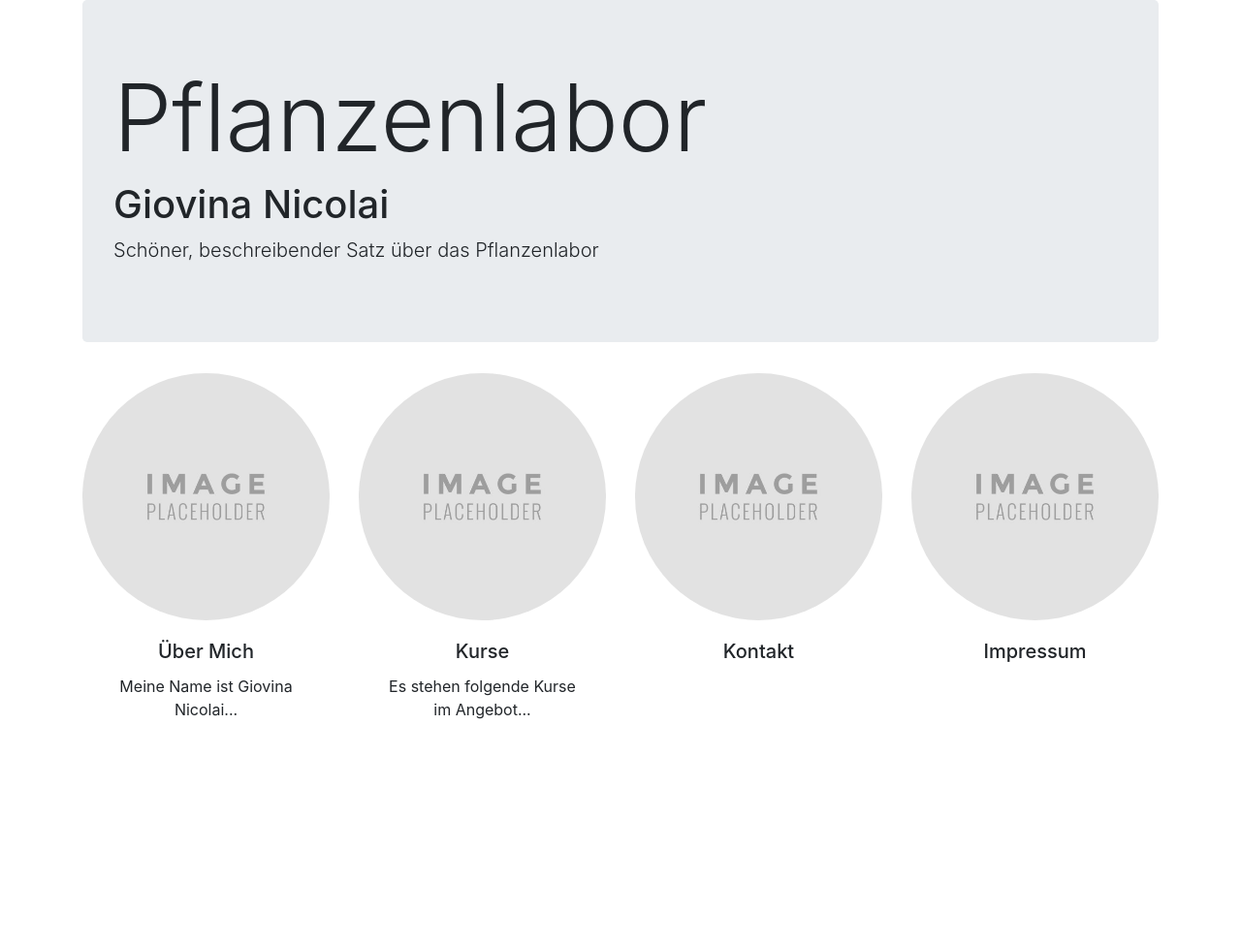
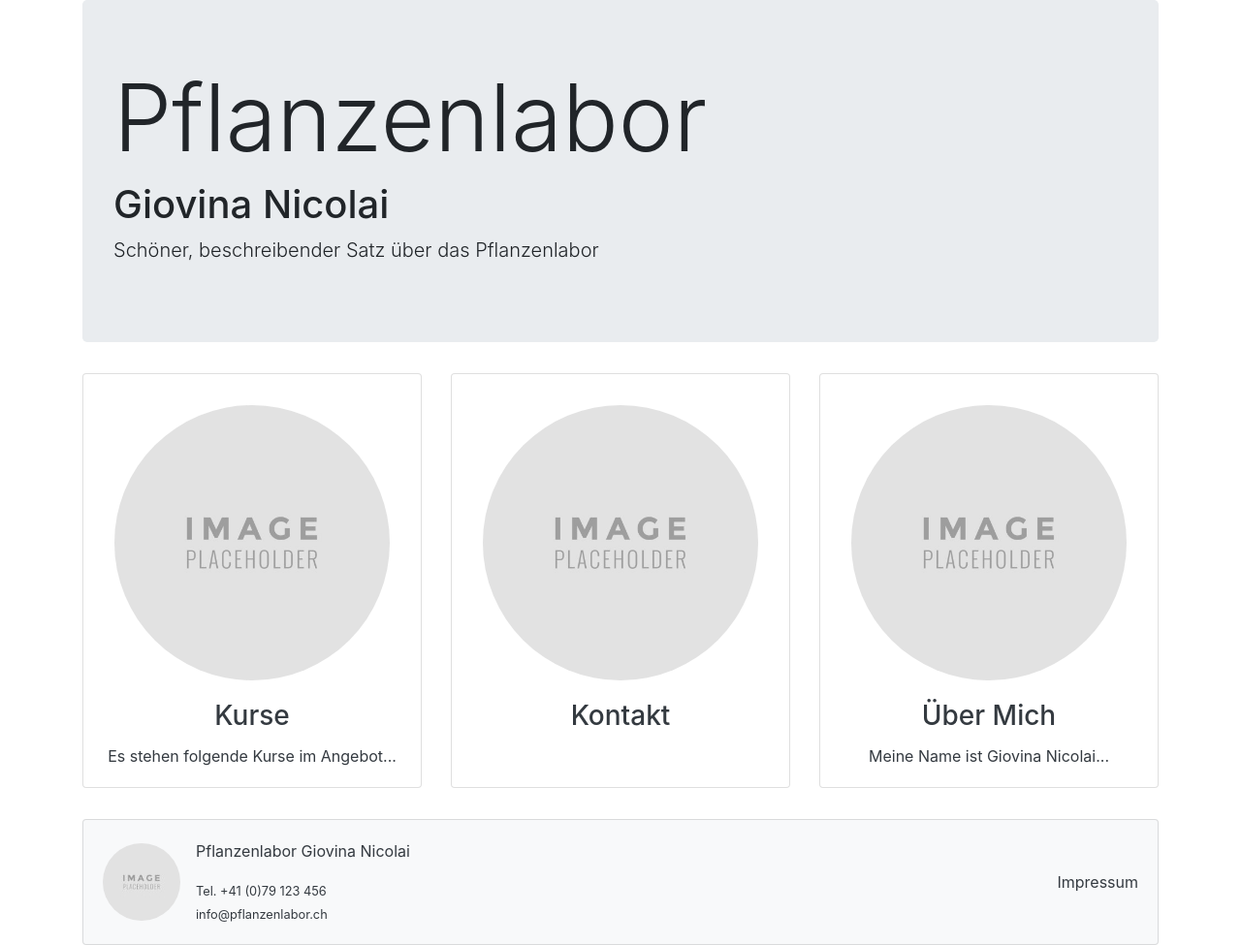
Before and after one commit to moiri/pflanzenlabor, a PHP site: page / in a window 1280 px wide. Shown: the whole page at 97% size. Before the commit the page ends 742 px from the top, so only its background shows below. Run offline with PHP 8.4, Linux system fonts and the light colour scheme.

Commit message:
first version of front page

```diff
--- a/css/main.css
+++ b/css/main.css
@@ -1,4 +1,18 @@
-.card {
-    border: none;
-    cursor: pointer;
+.card-link a {
+    text-decoration: none;
 }
+.card-link a img{
+    padding:2rem;
+    margin-bottom:-2rem;
+}
+
+a {
+}
+
+.card-link:hover {
+    border-color:#343a40;
+}
+
+.footer {
+    margin-top: 2rem;
+}
--- a/index.html
+++ b/index.html
@@ -16,6 +16,7 @@
 </head>
 <body>
 <div class="container-fluid">
+    <div class="row">
         <div class="container">
             <div class="jumbotron">
                 <h1 class="display-1">Pflanzenlabor</h1>
@@ -23,32 +24,55 @@
                 <p class="lead">Sch&ouml;ner, beschreibender Satz &uuml;ber das Pflanzenlabor</p>
             </div>
         </div>
+    </div>
+    <div class="row">
         <div class="container">
             <div class="card-deck text-center">
-            <div id="link-mich" class="card">
+                <div id="link-kurse" class="card card-link">
+                    <a class="text-dark" href="#">
                         <img class="card-img-top rounded-circle" src="./img/placeholder.jpg" alt="Photo Giovina Nicolai">
                         <div class="card-body">
-                    <h5 class="card-title">&Uuml;ber Mich</h5>
+                            <h3 class="card-title">Kurse</h3>
+                            <p class="card-text">Es stehen folgende Kurse im Angebot...</p>
+                        </div>
+                    </a>
+                </div>
+                <div id="link-kontakt" class="card card-link">
+                    <a class="text-dark" href="#">
+                        <img class="card-img-top rounded-circle" src="./img/placeholder.jpg" alt="Photo Giovina Nicolai">
+                        <div class="card-body">
+                            <h3 class="card-title">Kontakt</h3>
+                        </div>
+                    </a>
+                </div>
+                <div id="link-mich" class="card card-link">
+                    <a class="text-dark" href="#">
+                        <img class="card-img-top rounded-circle" src="./img/placeholder.jpg" alt="Photo Giovina Nicolai">
+                        <div class="card-body">
+                            <h3 class="card-title">&Uuml;ber Mich</h3>
                             <p class="card-text">Meine Name ist Giovina Nicolai...</p>
                         </div>
-            </div>
-            <div id="link-kurse" class="card">
-                <img class="card-img-top rounded-circle" src="./img/placeholder.jpg" alt="Photo Giovina Nicolai">
-                <div class="card-body">
-                    <h5 class="card-title">Kurse</h5>
-                    <p class="card-text">Es stehen folgende Kurse im Angebot...</p>
+                    </a>
                 </div>
             </div>
-            <div id="link-kontakt" class="card">
-                <img class="card-img-top rounded-circle" src="./img/placeholder.jpg" alt="Photo Giovina Nicolai">
-                <div class="card-body">
-                    <h5 class="card-title">Kontakt</h5>
         </div>
     </div>
-            <div id="link-impressum" class="card">
-                <img class="card-img-top rounded-circle" src="./img/placeholder.jpg" alt="Photo Giovina Nicolai">
-                <div class="card-body">
-                    <h5 class="card-title">Impressum</h5>
+    <div class="row">
+        <div class="container footer">
+            <div class="card bg-light rounded">
+                <div class="col card-body text-dark">
+                    <div class="row align-items-center">
+                        <div class="col">
+                            <div class="media">
+                            <img class="middle float-left mr-3 align-self-center rounded-circle" src="./img/placeholder_logo.jpg" alt="Logo">
+                            <div class="media-body">
+                            <p>Pflanzenlabor Giovina Nicolai</p>
+                            <span class="small">Tel. +41 (0)79 123 456<br>info@pflanzenlabor.ch</span>
+                            </div>
+                            </div>
+                        </div>
+                        <div class="col text-right"><a class="text-dark" href="#">Impressum</a></div>
+                    </div>
                 </div>
             </div>
         </div>
--- a/js/main.js
+++ b/js/main.js
@@ -4,7 +4,7 @@ $(document).ready(function() {
     $('div[id|="link"]')
         .hover(function() {
             image_path = "";
-            var $img = $(this).children('img').first();
+            var $img = $(this).find('img:first');
             var paths = $img.attr("src").split("/");
             image_name = paths[paths.length-1];
             for( var i=0; i<paths.length-1; i++) {
@@ -12,6 +12,6 @@ $(document).ready(function() {
             }
             $img.attr("src", image_path + "hov_" + image_name);
         }, function() {
-            $(this).children('img').first().attr("src", image_path + image_name);
+            $(this).find('img:first').attr("src", image_path + image_name);
         });
 });
```
Also changed, not shown: img/placeholder_logo.jpg (added). Lines whose indentation alone changed are shown as unchanged.
